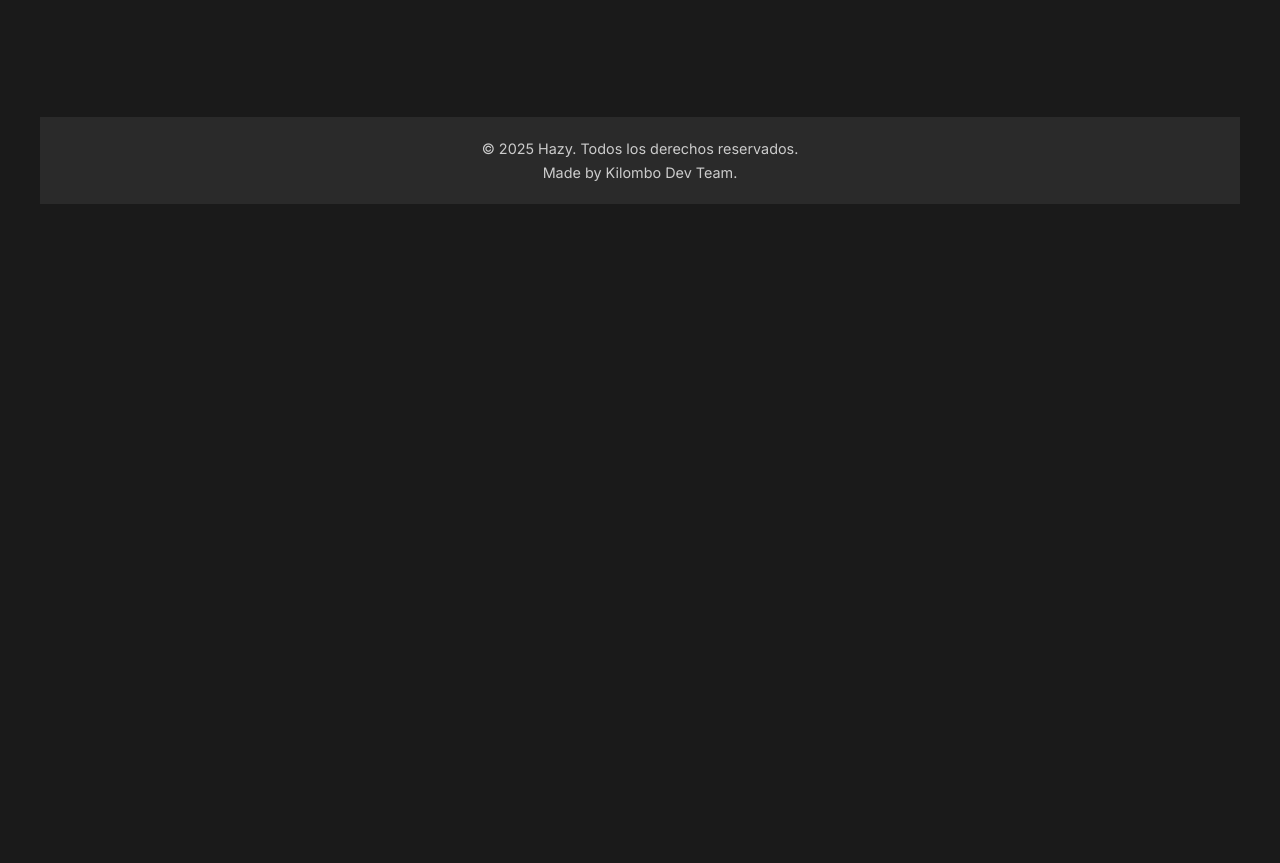
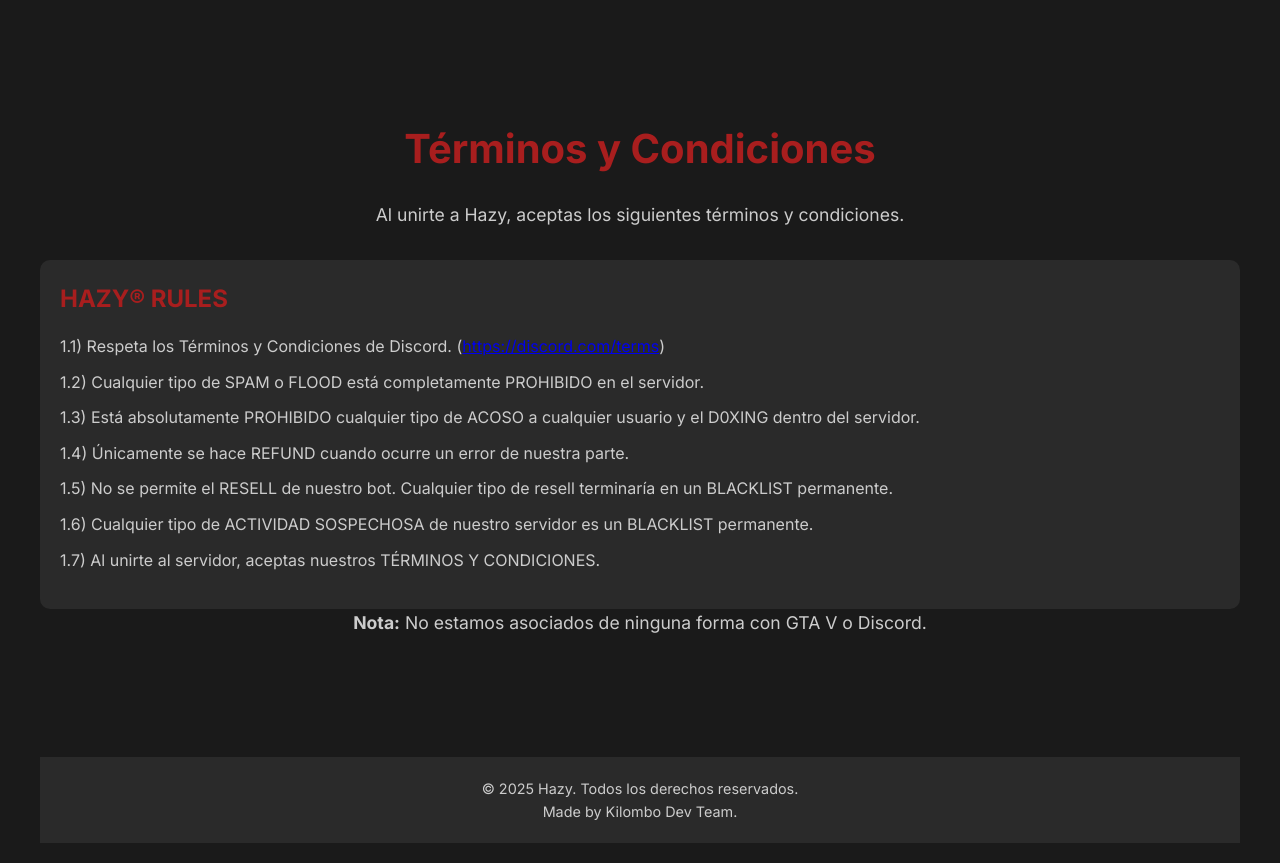
Before and after one commit to 4drixn/HazyWeb, a plain HTML site: page index.html in a window 1280 px wide. Shown: the part 1495-2358 px from the top of the page. Before the commit the page ends 1719 px from the top, so only its background shows below. Drawn offline with Linux system fonts and the light colour scheme.

Commit message:
Update index.html

```diff
--- a/index.html
+++ b/index.html
@@ -138,6 +138,30 @@
             color: #cccccc;
         }
 
+        .rules {
+            background-color: #2a2a2a;
+            padding: 20px;
+            border-radius: 10px;
+            margin-top: 30px;
+        }
+
+        .rules h3 {
+            font-size: 1.5rem;
+            margin-bottom: 15px;
+            color: #a81e1e;
+        }
+
+        .rules ul {
+            list-style-type: none;
+            padding: 0;
+        }
+
+        .rules ul li {
+            margin-bottom: 10px;
+            font-size: 1rem;
+            color: #cccccc;
+        }
+
         footer {
             background-color: #2a2a2a;
             padding: 20px;
@@ -236,6 +260,24 @@
             </div>
         </section>
 
+        <section id="tos">
+            <h2>Términos y Condiciones</h2>
+            <p>Al unirte a Hazy, aceptas los siguientes términos y condiciones.</p>
+            <div class="rules">
+                <h3>HAZY® RULES</h3>
+                <ul>
+                    <li>1.1) Respeta los Términos y Condiciones de Discord. (<a href="https://discord.com/terms" target="_blank">https://discord.com/terms</a>)</li>
+                    <li>1.2) Cualquier tipo de SPAM o FLOOD está completamente PROHIBIDO en el servidor.</li>
+                    <li>1.3) Está absolutamente PROHIBIDO cualquier tipo de ACOSO a cualquier usuario y el D0XING dentro del servidor.</li>
+                    <li>1.4) Únicamente se hace REFUND cuando ocurre un error de nuestra parte.</li>
+                    <li>1.5) No se permite el RESELL de nuestro bot. Cualquier tipo de resell terminaría en un BLACKLIST permanente.</li>
+                    <li>1.6) Cualquier tipo de ACTIVIDAD SOSPECHOSA de nuestro servidor es un BLACKLIST permanente.</li>
+                    <li>1.7) Al unirte al servidor, aceptas nuestros TÉRMINOS Y CONDICIONES.</li>
+                </ul>
+            </div>
+            <p><strong>Nota:</strong> No estamos asociados de ninguna forma con GTA V o Discord.</p>
+        </section>
+
         <footer>
             <p>© 2025 Hazy. Todos los derechos reservados.</p>
             <p>Made by Kilombo Dev Team.</p>
```
